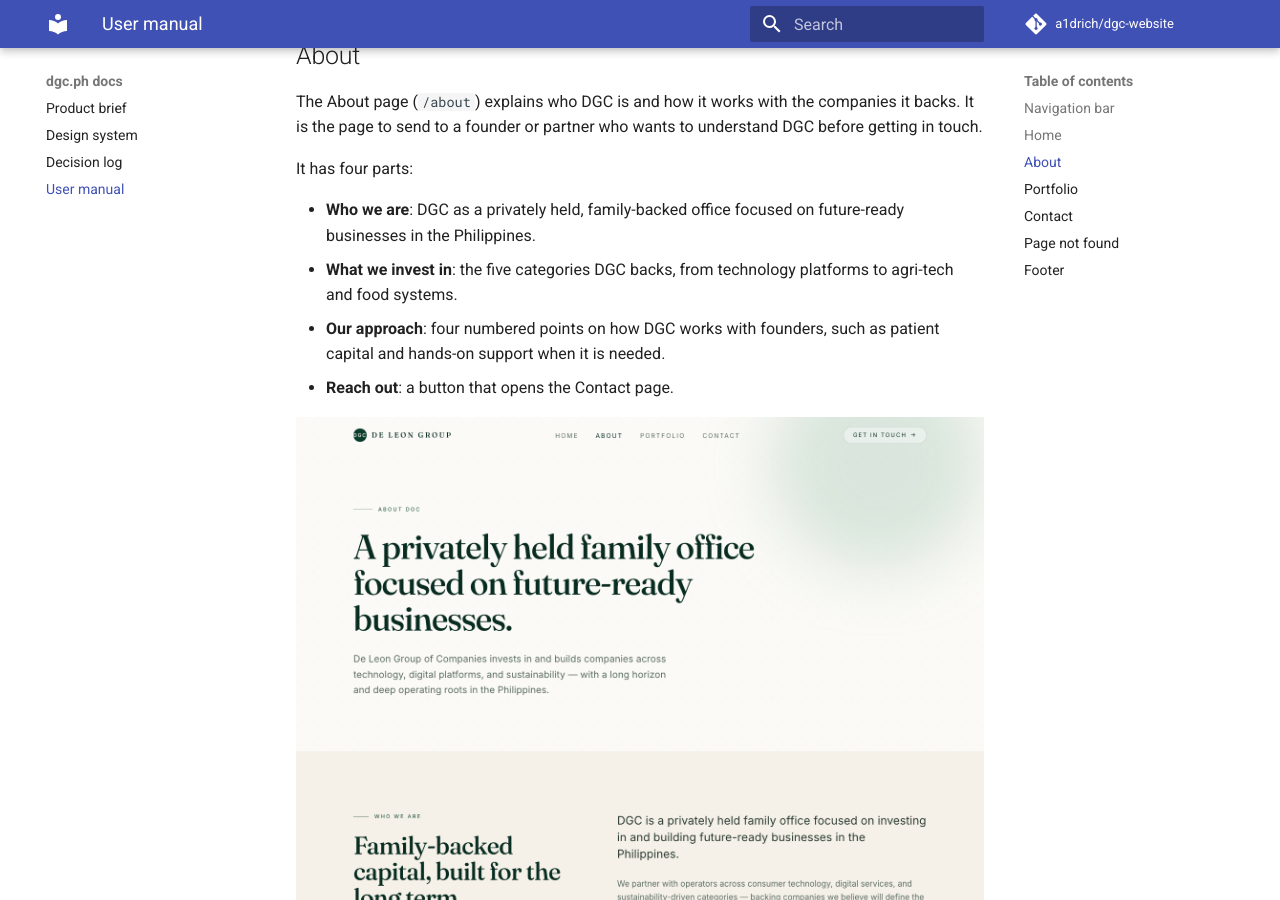
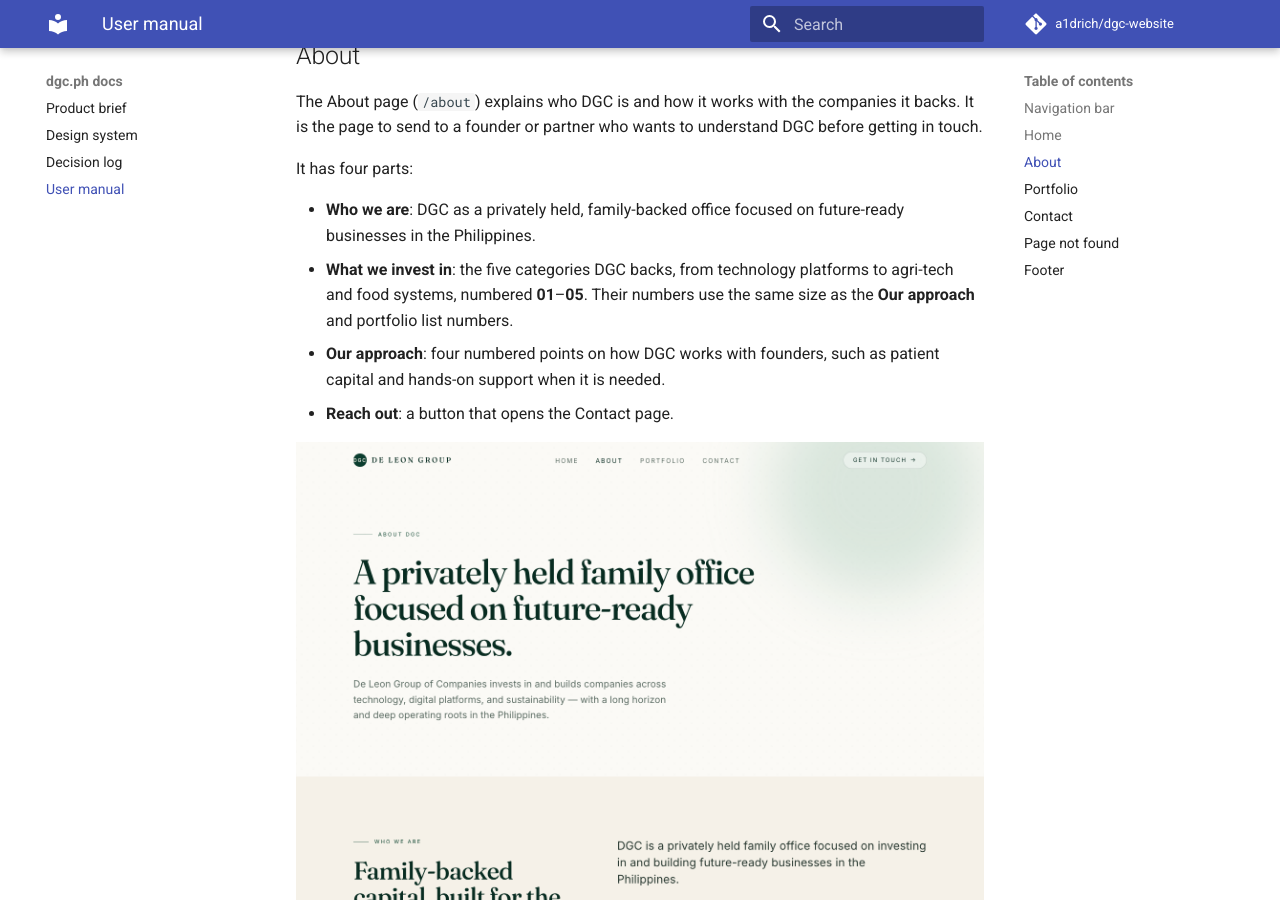
Before and after one commit to a1drich/dgc-website, an MkDocs documentation site: the page built from docs/manual/README.md, in a window 1280 px wide and 900 px high, scrolled down 11007 px. Built offline with MkDocs 1.6.1 and Material for MkDocs 9.7.7, drawn with Linux system fonts in a browser that asks for light colours; comment, search, counter and statistics services are not loaded.

Commit message:
docs: describe consistent About list numbering

```diff
--- a/docs/manual/README.md
+++ b/docs/manual/README.md
@@ -40,7 +40,7 @@
 It has four parts:
 
 - **Who we are**: DGC as a privately held, family-backed office focused on future-ready businesses in the Philippines.
-- **What we invest in**: the five categories DGC backs, from technology platforms to agri-tech and food systems.
+- **What we invest in**: the five categories DGC backs, from technology platforms to agri-tech and food systems, numbered **01**–**05**. Their numbers use the same size as the **Our approach** and portfolio list numbers.
 - **Our approach**: four numbered points on how DGC works with founders, such as patient capital and hands-on support when it is needed.
 - **Reach out**: a button that opens the Contact page.
 
```
